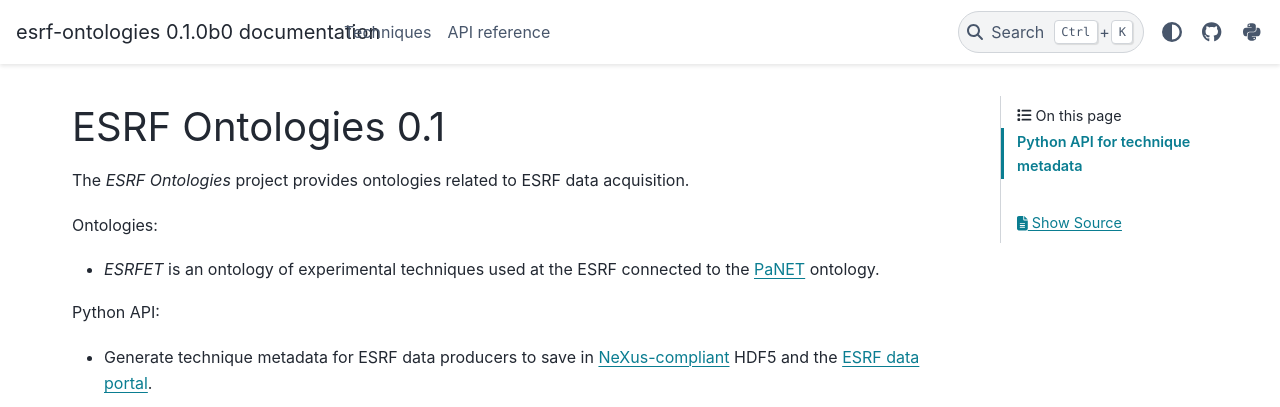
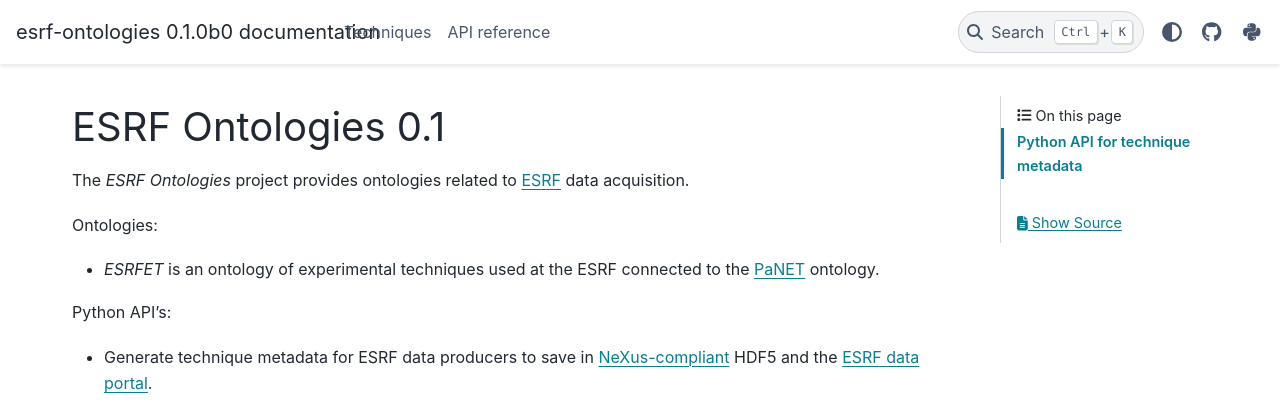
Before and after one commit to pan-ontologies/esrf-ontologies, a Sphinx documentation site: the page built from doc/index.rst, in a window 1280 px wide and 1170 px high. Shown: the top 407 px of the window. Built offline with Sphinx 7.4.7 and the PyData theme 0.15.4, drawn with Linux system fonts in a browser that asks for light colours; part of the change alters nothing that is shown.

```diff
--- a/doc/index.rst
+++ b/doc/index.rst
@@ -1,14 +1,14 @@
 ESRF Ontologies |version|
 =========================
 
-The *ESRF Ontologies* project provides ontologies related to ESRF data acquisition.
+The *ESRF Ontologies* project provides ontologies related to `ESRF <https://esrf.fr/>`_ data acquisition.
 
 Ontologies:
 
 * *ESRFET* is an ontology of experimental techniques used at the ESRF connected to
   the `PaNET <https://doi.org/10.5281/zenodo.4806026>`_ ontology.
 
-Python API:
+Python API's:
 
 * Generate technique metadata for ESRF data producers to save in `NeXus-compliant <https://www.nexusformat.org/>`_
   HDF5 and the `ESRF data portal <https://data.esrf.fr>`_.
```
